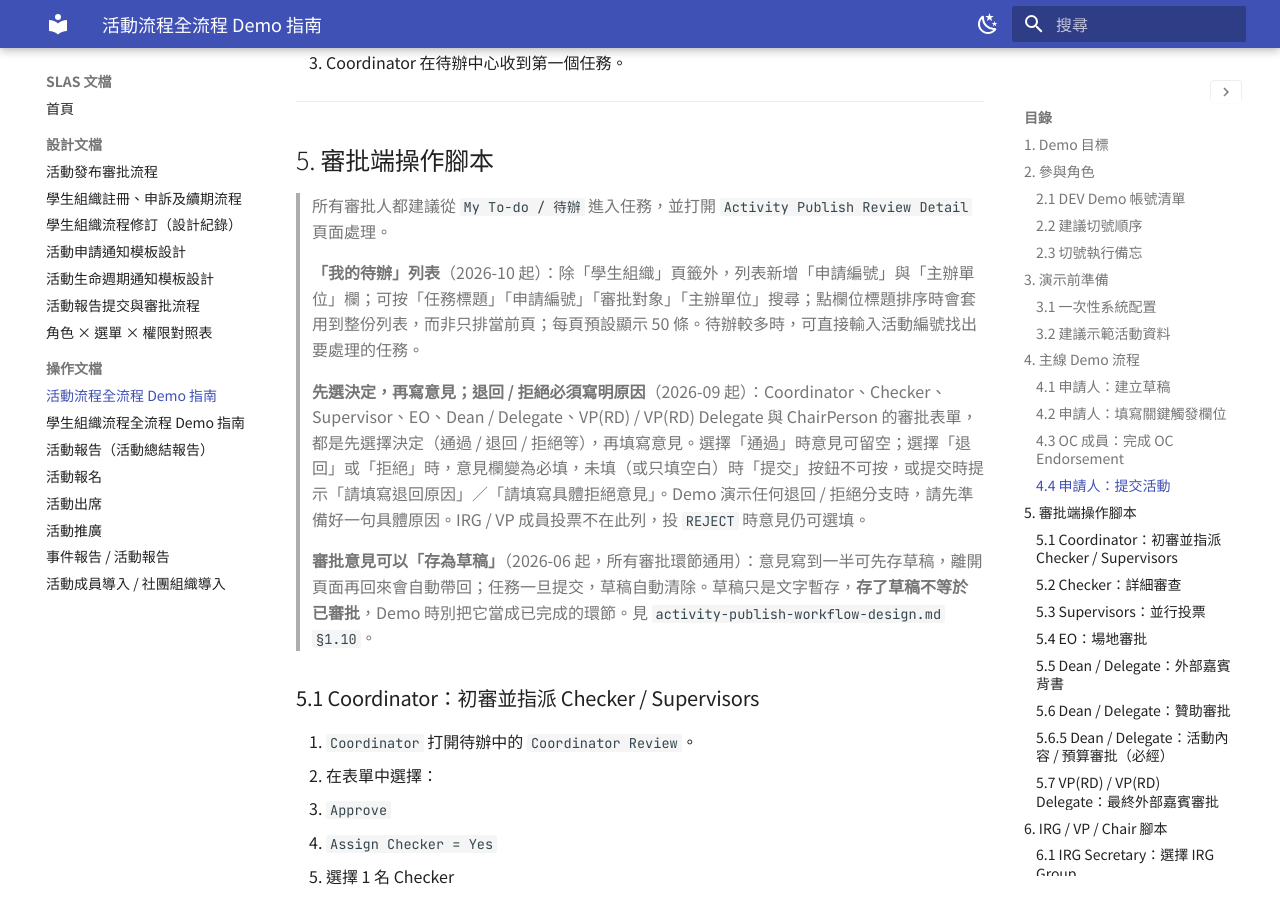
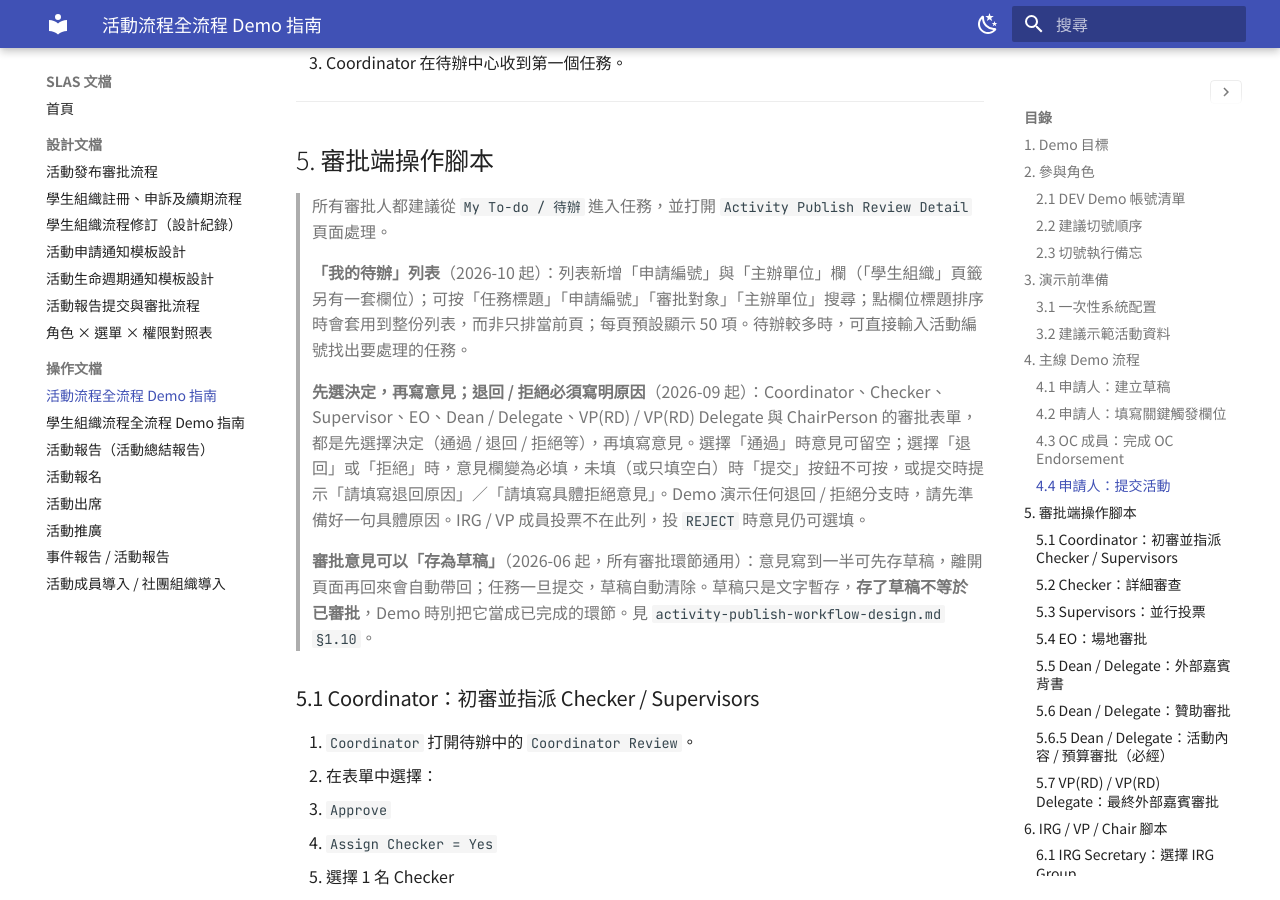
Before and after one commit to OneStar-Projects/SLAS-Docs, an MkDocs documentation site: the page built from docs/activity-end-to-end-demo-guide.md, in a window 1280 px wide and 900 px high, scrolled down 11502 px. Built offline with MkDocs 1.6.1 and Material for MkDocs 9.7.7, drawn with Linux system fonts in a browser that asks for light colours; some of the changed text lies outside the part shown.

```diff
--- a/docs/activity-end-to-end-demo-guide.md
+++ b/docs/activity-end-to-end-demo-guide.md
@@ -336,7 +336,7 @@
 
 > 所有審批人都建議從 `My To-do / 待辦` 進入任務，並打開 `Activity Publish Review Detail` 頁面處理。
 >
-> **「我的待辦」列表**（2026-10 起）：除「學生組織」頁籤外，列表新增「申請編號」與「主辦單位」欄；可按「任務標題」「申請編號」「審批對象」「主辦單位」搜尋；點欄位標題排序時會套用到整份列表，而非只排當前頁；每頁預設顯示 50 條。待辦較多時，可直接輸入活動編號找出要處理的任務。
+> **「我的待辦」列表**（2026-10 起）：列表新增「申請編號」與「主辦單位」欄（「學生組織」頁籤另有一套欄位）；可按「任務標題」「申請編號」「審批對象」「主辦單位」搜尋；點欄位標題排序時會套用到整份列表，而非只排當前頁；每頁預設顯示 50 項。待辦較多時，可直接輸入活動編號找出要處理的任務。
 >
 > **先選決定，再寫意見；退回 / 拒絕必須寫明原因**（2026-09 起）：Coordinator、Checker、Supervisor、EO、Dean / Delegate、VP(RD) / VP(RD) Delegate 與 ChairPerson 的審批表單，都是先選擇決定（通過 / 退回 / 拒絕等），再填寫意見。選擇「通過」時意見可留空；選擇「退回」或「拒絕」時，意見欄變為必填，未填（或只填空白）時「提交」按鈕不可按，或提交時提示「請填寫退回原因」／「請填寫具體拒絕意見」。Demo 演示任何退回 / 拒絕分支時，請先準備好一句具體原因。IRG / VP 成員投票不在此列，投 `REJECT` 時意見仍可選填。
 >
@@ -740,7 +740,7 @@ VP(RD) 在此節點走專屬端點 `POST /activity/approval/guest/decision`（
 
 ### 9.7 保存 / 認可 / 提交時報「日期」相關錯誤
 
-2026-07 起後端會統一校驗日期一致性（規則見 `activity-publish-workflow-design.md §1.11）`。依序檢查：
+2026-07 起後端會統一校驗日期一致性（規則見 `activity-publish-workflow-design.md §1.11`）。依序檢查：
 
 1. 活動**開始日是否晚於結束日**；
 2. 申請表中每個 programme 的場次日期**是否落在活動起訖日之內**、格式是否可解析；
```
Also changed, not shown: other parts of docs/activity-end-to-end-demo-guide.md (+4 -4 lines), docs/activity-application-notification-design.md (+1 -1 lines), docs/activity-attendance-guide.md (+3 -3 lines), docs/activity-publish-workflow-design.md (+2 -2 lines), docs/import-modules-guide.md (+1 -1 lines).
